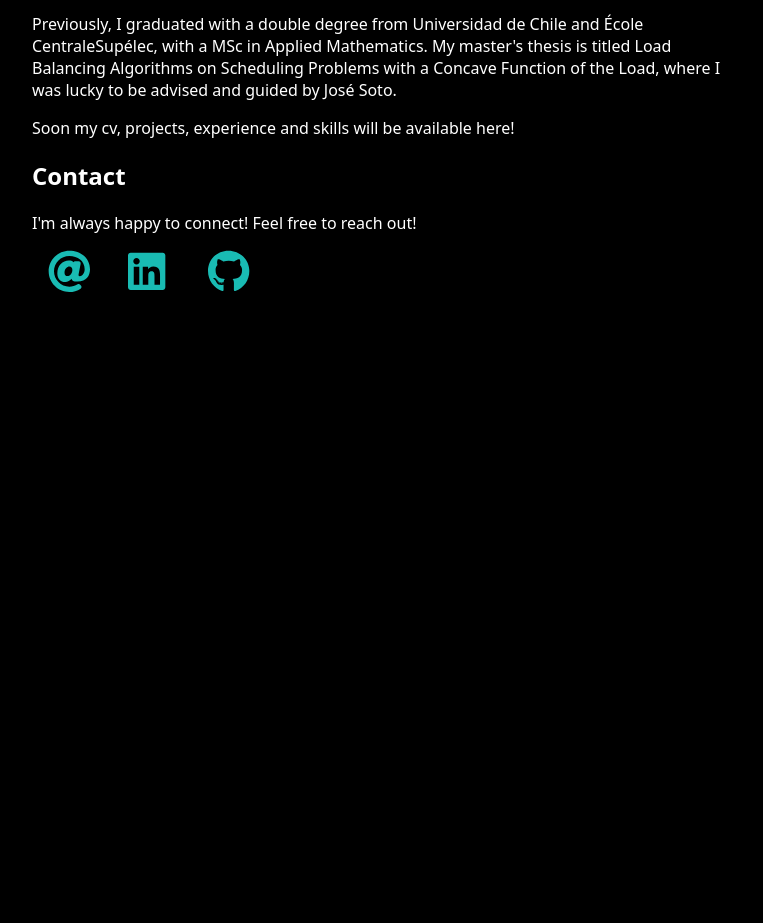
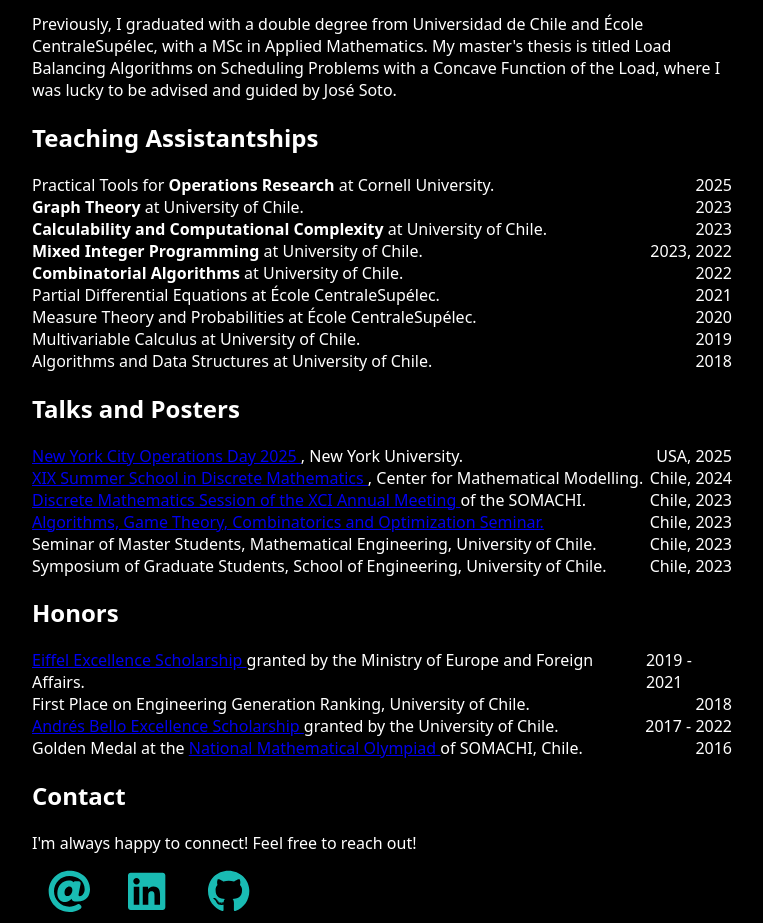
Before and after one commit to ElCrisLWH/ElCrisLWH.github.io, a plain HTML site: page index.html in a window 1280 px wide. Shown: the part 516-1439 px from the top of the page, without its empty margins (258-1021 px from the left). Before the commit the page ends 819 px from the top, so only its background shows below. Drawn offline with Linux system fonts and the light colour scheme.

Commit message:
add TAs, honors and talks

```diff
--- a/index.html
+++ b/index.html
@@ -25,6 +25,7 @@
 		<img src="img/cristian_palma.jpg" alt="Portrait of Cristian Palma" class="portrait">
 
 		<h1>Cristian Palma</h1>
+
 		<p>
 			Hey! I'm a first-year PhD student in Operations Research at Cornell University, and very fortunate to be
 			advised by Éva Tardos.
@@ -39,11 +40,138 @@
 			Load, where I was lucky to be advised and guided by José Soto.
 		</p>
 
-		<p>
-			Soon my cv, projects, experience and skills will be available here!
-		</p>
+		<h2> Teaching Assistantships </h2>
+
+		<div class="bullet">
+			<span> Practical Tools for <strong>Operations Research</strong> at Cornell University. </span>
+			<span> 2025 </span>
+		</div>
+
+		<div class="bullet">
+			<span> <strong>Graph Theory</strong> at University of Chile. </span>
+			<span> 2023 </span>
+		</div>
+
+		<div class="bullet">
+			<span> <strong>Calculability and Computational Complexity</strong> at University of Chile. </span>
+			<span> 2023 </span>
+		</div>
+		<div class="bullet"> <span> <strong>Mixed Integer Programming</strong> at University of Chile. </span>
+			<span> 2023, 2022 </span>
+		</div>
+
+		<div class="bullet"> <span> <strong>Combinatorial Algorithms</strong> at University of Chile. </span>
+			<span> 2022 </span>
+		</div>
+
+		<div class="bullet">
+			<span> Partial Differential Equations at École CentraleSupélec. </span>
+			<span> 2021 </span>
+		</div>
+
+		<div class="bullet">
+			<span> Measure Theory and Probabilities at École CentraleSupélec.</span>
+			<span> 2020 </span>
+		</div>
+
+		<div class="bullet">
+			<span> Multivariable Calculus at University of Chile. </span>
+			<span> 2019 </span>
+		</div>
+
+		<div class="bullet">
+			<span> Algorithms and Data Structures at University of Chile. </span>
+			<span> 2018 </span>
+		</div>
+
+		<!-- <div class="bullet">
+			<span> Introduction to Calculus at University of Chile. </span>
+			<span> 2023, 2018 </span>
+		</div>
+
+		<div class="bullet">
+			<span> Introduction to Algebra at University of Chile. </span>
+			<span> 2023, 2022 </span>
+		</div>
+
+		<div class="bullet">
+			<span> Differential and Integral Calculus at University of Chile. </span>
+			<span> 2023, 2022 </span>
+		</div> -->
+
+		<h2>Talks and Posters</h2>
+
+		<div class="bullet">
+			<span class="left"> <a href="https://sites.google.com/stern.nyu.edu/nyc-ops-day-2025/home">
+					New York City Operations Day 2025
+				</a>, New York University.
+			</span>
+			<span class="right"> USA, 2025 </span>
+		</div>
+
+		<div class="bullet">
+			<span class="left"> <a href="https://eventos.cmm.uchile.cl/discretas2024/">
+					XIX Summer School in Discrete Mathematics
+				</a>, Center for Mathematical Modelling.
+			</span>
+			<span class="right"> Chile, 2024 </span>
+		</div>
+
+		<div class="bullet">
+			<span class="left"> <a
+					href="https://sites.google.com/uchile.cl/somachi2023/actividades-cient%C3%ADficas/sesiones-tem%C3%A1ticas">
+					Discrete Mathematics Session of the XCI Annual Meeting
+				</a> of the SOMACHI. </span>
+			<span class="right"> Chile, 2023 </span>
+		</div>
+
+		<div class="bullet">
+			<span class="left"> <a href="https://sites.google.com/view/agco-seminar-chile/home">
+					Algorithms, Game Theory, Combinatorics and Optimization Seminar.
+				</a>
+			</span>
+			<span class="right"> Chile, 2023 </span>
+		</div>
+
+		<div class="bullet">
+			<span class="left"> Seminar of Master Students, Mathematical Engineering, University of
+				Chile. </span>
+			<span class="right"> Chile, 2023 </span>
+		</div>
+
+		<div class="bullet">
+			<span class="left"> Symposium of Graduate Students, School of Engineering, University of Chile. </span>
+			<span class="right"> Chile, 2023 </span>
+		</div>
+
+		<h2>Honors</h2>
+		<div class="bullet">
+			<span> <a href="https://www.campusfrance.org/en/france-excellence-eiffel-scholarship-program">
+					Eiffel Excellence Scholarship
+				</a> granted by the Ministry of Europe and Foreign Affairs.
+			</span>
+			<span> 2019 - 2021 </span>
+		</div>
+		<div class="bullet">
+			<span> First Place on Engineering Generation Ranking, University of Chile. </span>
+			<span> 2018 </span>
+		</div>
+		<div class="bullet">
+			<span> <a href="https://uchile.cl/dbe/bab">
+					Andrés Bello Excellence Scholarship
+				</a> granted by the University of Chile.
+			</span>
+			<span> 2017 - 2022 <span>
+		</div>
+		<div class="bullet">
+			<span> Golden Medal at the <a href="https://olimpiadadematematica.cl/">
+					National Mathematical Olympiad
+				</a> of SOMACHI, Chile. </span>
+			<span> 2016 </span>
+		</div>
 
 		<h2>Contact</h2>
+
 		<p>
 			I'm always happy to connect! Feel free to reach out!
 		</p>
--- a/style.css
+++ b/style.css
@@ -87,6 +87,14 @@ nav a:hover {
     object-fit: cover;
 }
 
+/* Resume-style bullets */
+
+.bullet {
+    display: flex;
+    justify-content: space-between;
+    width: 100%;
+}
+
 /* Scrollbar */
 
 body::-webkit-scrollbar {
```
